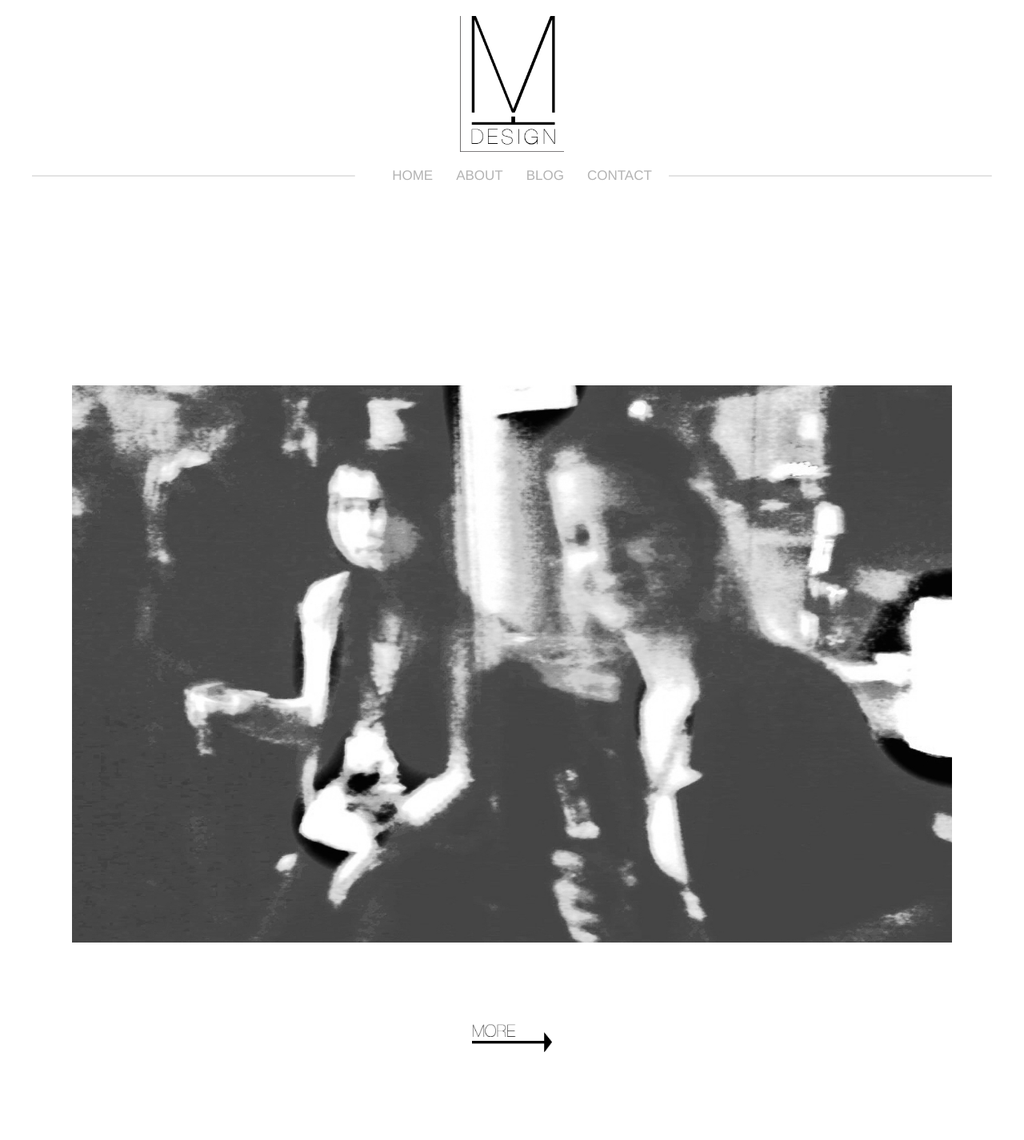
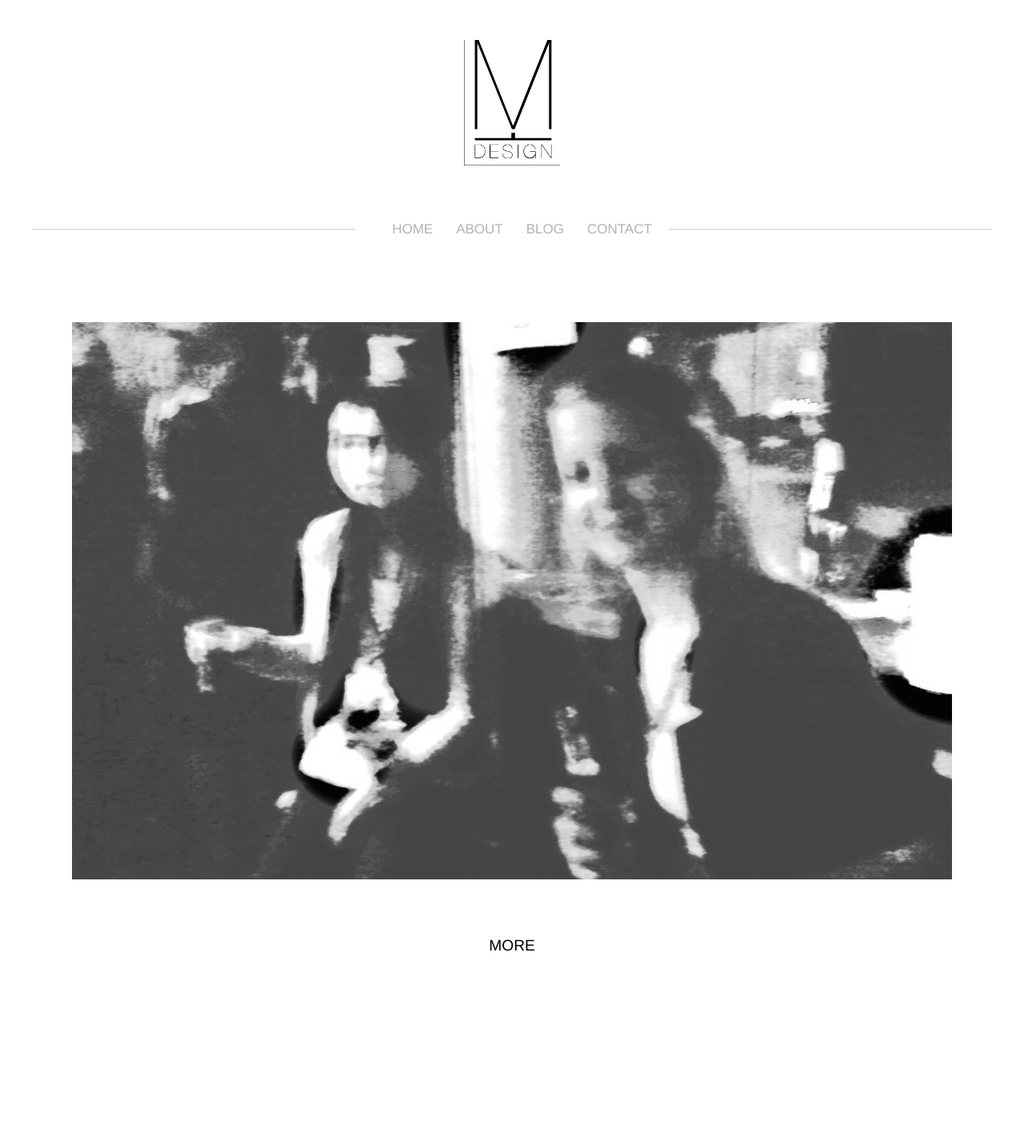
Before and after one commit to michelle-lammerts/michelle-lammerts.github.io-portfolio, a Jekyll site: the page built from index.html, in a window 1280 px wide. Shown: the whole page at 80% size. Built offline with Jekyll 4.4.1, drawn with Linux system fonts in a browser that asks for light colours; nearby versions of some CDN libraries; comment, search, counter and statistics services are not loaded; after the commit the page ends 1324 px from its top, so only the background shows below that.

Commit message:
Update Index

```diff
--- a/_includes/head.html
+++ b/_includes/head.html
@@ -14,4 +14,5 @@
   <link rel="stylesheet" type="text/css" href="//cdn.jsdelivr.net/jquery.slick/1.5.8/slick.css"/>
   <link rel="stylesheet" type="text/css" href="//cdn.jsdelivr.net/jquery.slick/1.5.8/slick-theme.css"/>
   <link rel="stylesheet" href="https://cdnjs.cloudflare.com/ajax/libs/fancybox/2.1.5/jquery.fancybox.css">
+  <link rel="stylsheet" href="sass/animate.css">
 </head>
--- /dev/null
+++ b/_sass/_animation.scss
@@ -0,0 +1,43 @@
+// http://www.w3.org/TR/css3-animations/#the-animation-name-property-
+// Each of these mixins support comma separated lists of values, which allows different transitions for individual properties to be described in a single style rule. Each value in the list corresponds to the value at that same position in the other properties.
+
+@mixin animation($animations...) {
+  @include prefixer(animation, $animations, webkit moz spec);
+}
+
+@mixin animation-name($names...) {
+  @include prefixer(animation-name, $names, webkit moz spec);
+}
+
+@mixin animation-duration($times...) {
+  @include prefixer(animation-duration, $times, webkit moz spec);
+}
+
+@mixin animation-timing-function($motions...) {
+  // ease | linear | ease-in | ease-out | ease-in-out
+  @include prefixer(animation-timing-function, $motions, webkit moz spec);
+}
+
+@mixin animation-iteration-count($values...) {
+  // infinite | <number>
+  @include prefixer(animation-iteration-count, $values, webkit moz spec);
+}
+
+@mixin animation-direction($directions...) {
+  // normal | alternate
+  @include prefixer(animation-direction, $directions, webkit moz spec);
+}
+
+@mixin animation-play-state($states...) {
+  // running | paused
+  @include prefixer(animation-play-state, $states, webkit moz spec);
+}
+
+@mixin animation-delay($times...) {
+  @include prefixer(animation-delay, $times, webkit moz spec);
+}
+
+@mixin animation-fill-mode($modes...) {
+  // none | forwards | backwards | both
+  @include prefixer(animation-fill-mode, $modes, webkit moz spec);
+}
--- a/_sass/_header.scss
+++ /dev/null
@@ -1,19 +0,0 @@
-.header {
-  padding-bottom: 100px;
-}
-
-.header-logo {
-  text-align: center;
-}
-
-.header-logo-image {
-  width: 130px;
-}
-
-.name {
-  font-size: 1.3em;
-  font-family:'Helvetica neue';
-  font-weight: lighter;
-  text-align: center;
-  color: white;
-}
--- /dev/null
+++ b/_sass/_index.scss
@@ -0,0 +1,57 @@
+.header {
+  padding-bottom: 30px;
+}
+.header-logo {
+  text-align: center;
+}
+.header-logo-image {
+  width: 180px;
+  padding: 30px;
+  padding-bottom: 50px;
+}
+.frontimg {
+  display: block;
+  margin: 0 auto;
+  width:1100px;
+}
+.more {
+  text-align: center;
+  color: black;
+  padding-top: 40px;
+  font-size: 1.2em;
+  font-weight: 100;
+  margin-bottom: 0px;
+  font-family: 'Helvetica neue', sans-serif;
+}
+.more:hover {
+  color:#B3B3B3;
+}
+a:-webkit-any-link {
+    text-decoration: none;
+}
+.logomore {
+  width: 100px;
+  display: block;
+  margin: 0 auto;
+  padding-bottom: 10px;
+}
+.logomore:hover {
+  opacity: 0.8;
+}
+.bouncelnLeft {
+  left: -9999px;
+  position: relative;
+  display: block;
+}
+.logomore:hover .bouncelnLeft {
+  animation: fadeIn 0.7s linear forwards;
+}
+
+@-webkit-keyframes fadeIn {
+  0% {
+    left: -9999px;
+  }
+  100% {
+    left: 0;
+  }
+}
--- a/_sass/_lines.scss
+++ b/_sass/_lines.scss
@@ -20,6 +20,5 @@
 
 .u-lines {
   display: table;
-  margin-bottom: 1rem;
   text-align: center;
 }
--- a/_sass/_pictures.scss
+++ b/_sass/_pictures.scss
@@ -1,10 +1,4 @@
 
-.frontimg {
-  padding-top: 30px;
-  display: block;
-  margin: 0 auto;
-  width:1100px;
-}
 .subtitle {
   font-family:'Helvetica neue',sans-serif;
   font-weight: 300;
@@ -20,13 +14,3 @@
 .pictures:hover {
   opacity: 0.7;
 }
-.logomore {
-  width: 100px;
-  display: block;
-  margin: 0 auto;
-  padding-top:50px;
-  padding-bottom: 10px;
-}
-.logomore:hover {
-  opacity: 0.8;
-}
--- a/css/main.scss
+++ b/css/main.scss
@@ -12,10 +12,10 @@
 
 // Import partials from `sass_dir` (defaults to `_sass`)
 @import "base";
+@import "index";
 @import "card";
 @import "fancybox";
 @import "grid";
-@import "header";
 @import "hide";
 @import "lines";
 @import "navigation";
@@ -24,4 +24,5 @@
 @import "slick";
 @import "social";
 @import "thumbnail";
+@import "animation";
 @import "titles";
--- a/index.html
+++ b/index.html
@@ -4,4 +4,9 @@
 <div class="grid">
 </div>
 <a href="portfolio.html" class="frontimg"><img src="images/fotoabstractzw.jpg" class="frontimg"></a>
-<a href="portfolio.html" class="logomore"><img src="images/more.png" class="logomore"></a>
+<div class="logomore animted">
+<a href="portfolio.html">
+  <h5 class="more">MORE</h5>
+  <img src="images/more.png" class="bouncelnLeft logomore">
+</a>
+</div>
```
Also changed, not shown: images/more.png.
